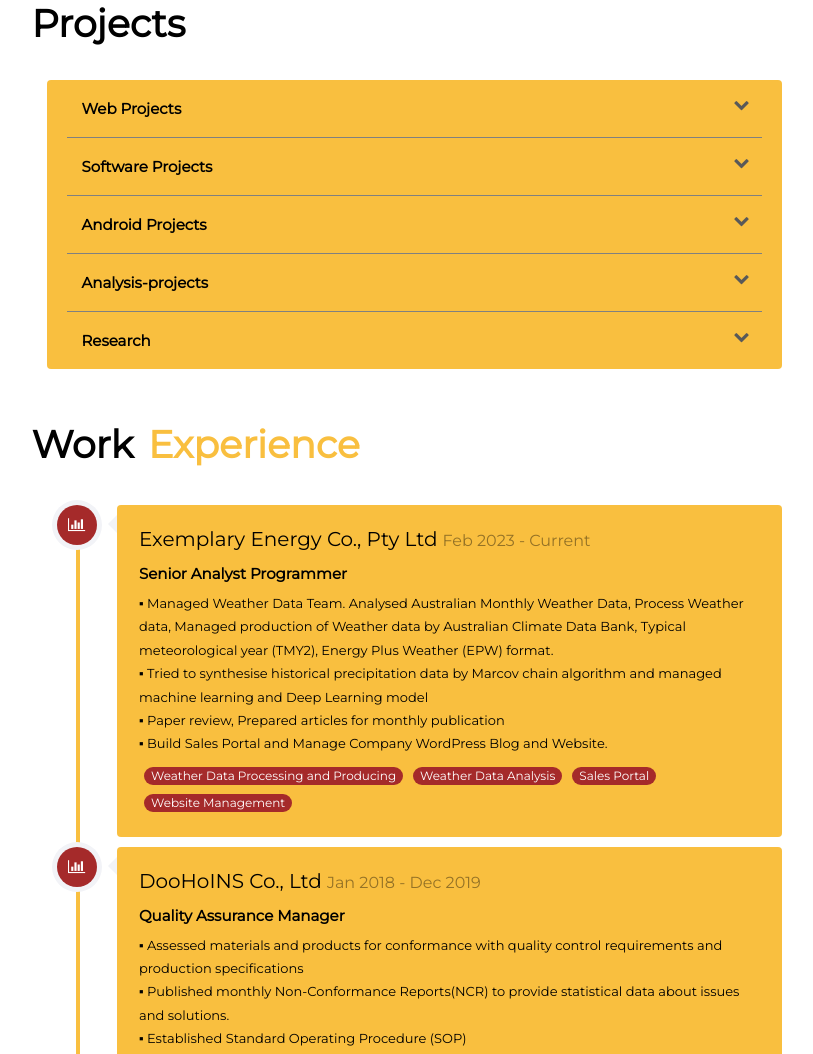
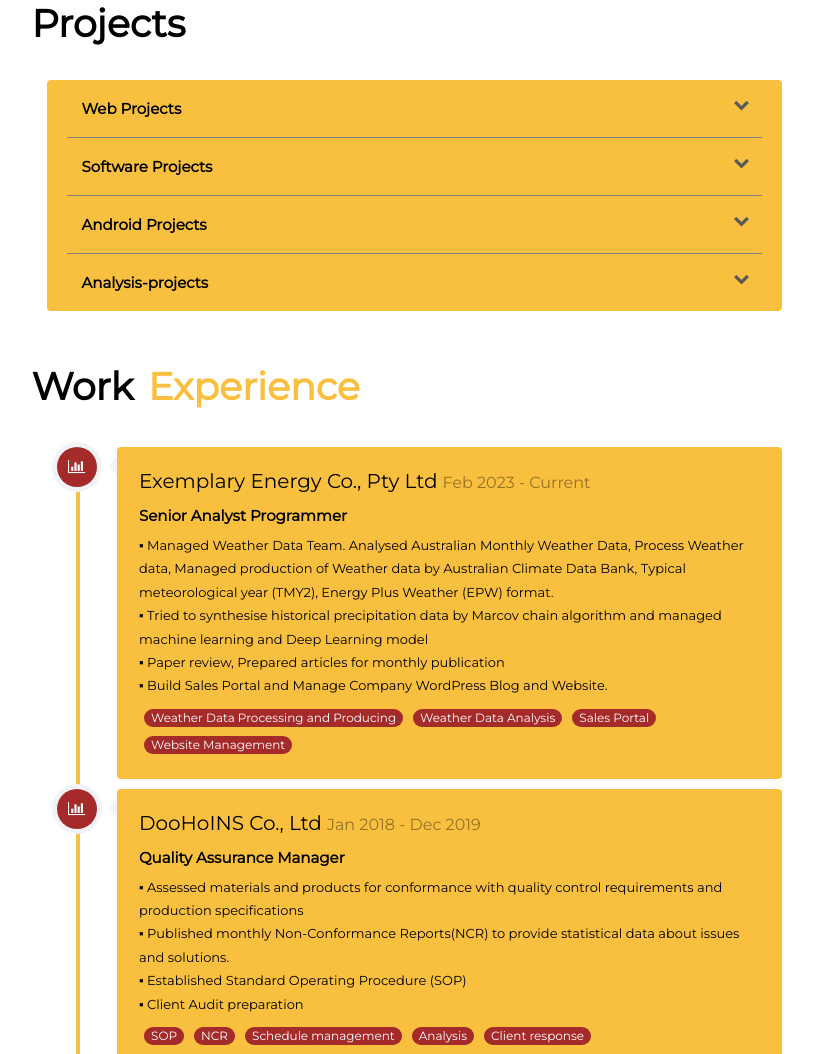
Before and after one commit to HonggicOh/HongGicOh.github.io, a plain HTML site: page index.html in a window 1280 px wide. Shown: the part 721-1775 px from the top of the page, without its empty margins (376-1189 px from the left). Drawn offline with Linux system fonts and the light colour scheme; a web font is replaced by a local one.

Commit message:
Update index.html

```diff
--- a/index.html
+++ b/index.html
@@ -149,15 +149,7 @@
                            <ul id="Analysis-projects" class="submenu">
                            </ul>
                         </li>
-                        <li>
-                           <div class="link">
-                              <p style="margin-bottom: 0px">Research
-                              </p>
-                              <i class="fa fa-chevron-down"></i>
-                           </div>
-                           <ul id="Research-projects" class="submenu">
-                           </ul>
-                        </li>
+
                      </ul>
                   </div>
                </section>
```
